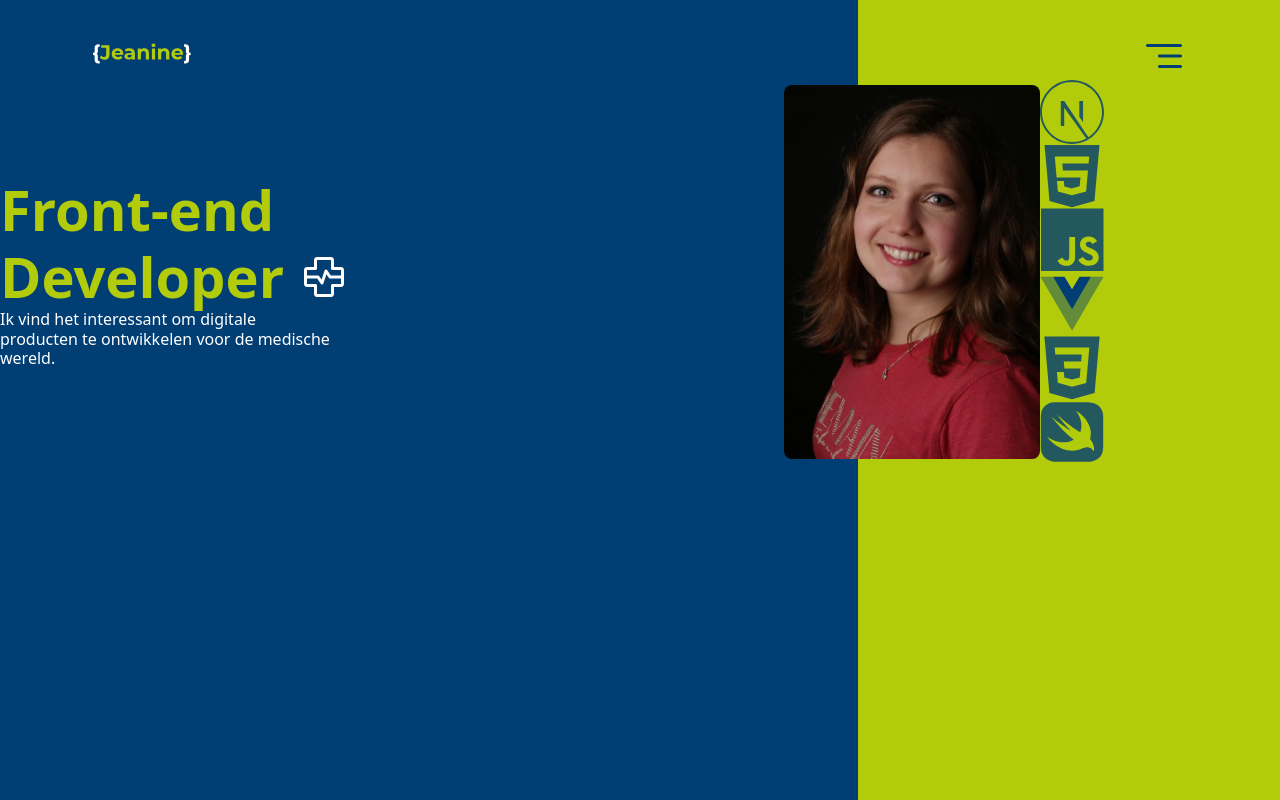
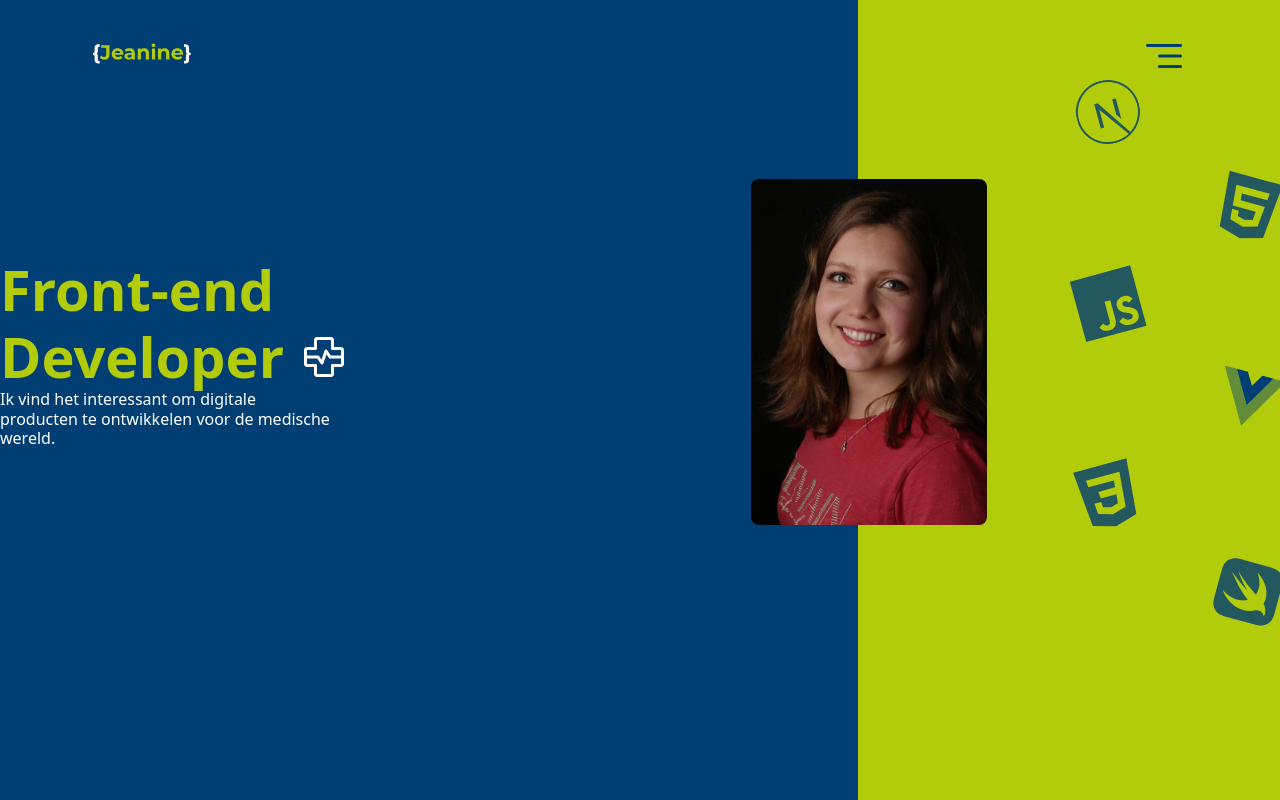
Before and after one commit to Jeanine96/portfolio_jeanine, a Next.js app: page / in a window 1280 px wide. Built offline with nearby package versions, Linux system fonts and the light colour scheme.

Commit message:
Made content for on homepage

```diff
--- a/app/page.tsx
+++ b/app/page.tsx
@@ -1,18 +1,33 @@
 import IconsColumn from "@/components/ProgramLanguageIcon";
 
-const CodeIcons = [
-  { src: "/nextjs-icon.svg", alt: "Next.js", rotate: 7.32 },
-  { src: "/html5-icon.svg", alt: "HTML5" },
-  { src: "/javascript-icon.svg", alt: "JavaScript" },
-  { src: "/vuejs-icon.svg", alt: "Vue.js" },
-  { src: "/css3-icon.svg", alt: "Vue.js" },
-  { src: "/swiftui-icon.svg", alt: "SwiftUI" },
+export default function Home() {
+  const codeIcons = [
+    { src: "/nextjs-icon.svg", alt: "Next.js", rotate: -15.22 },
+    {
+      src: "/html5-icon.svg",
+      alt: "HTML5",
+      rotate: 15.22,
+      className: "ml-35",
+    },
+    { src: "/javascript-icon.svg", alt: "JavaScript", rotate: -15.22 },
+    {
+      src: "/vuejs-icon.svg",
+      alt: "Vue.js",
+      rotate: 15.22,
+      className: "ml-35",
+    },
+    { src: "/css3-icon.svg", alt: "css3.js", rotate: -15.22 },
+    {
+      src: "/swiftui-icon.svg",
+      alt: "SwiftUI",
+      rotate: 15.22,
+      className: "ml-35",
+    },
   ];
 
-export default function Home() {
   return (
     <main>
-      <section className="homePage flex flex-row ml-[152] mt-[60] items-center">
+      <section className="homePage flex flex-row ml-[152] mr-[92] my-[32] items-center">
         <div className="text-frontpage  w-84">
           <div className="text-title">
             <h2 className="text-text-two text-fontsize-h2 font-h2">
@@ -32,17 +47,19 @@ export default function Home() {
             medische wereld.
           </p>
         </div>
-
-        <div className="picture w-1/5 ml-[35%]">
+        <div className="flex-row flex justify-between items-center">
+          <div className="w-1/4 ml-[44%] ">
             <img
-            className="rounded-lg w-full h-auto"
+              className="rounded-lg w-full h-auto relative z-10"
               src="./picture_jeanine.jpeg"
               alt="picture"
             />
+            <div className="absolute top-60 left-232 z-0 h-[340] w-[236] border border-text-three rounded-lg bg-transparent"></div>
           </div>
 
           <div className="">
-          <IconsColumn programlanguageicons={CodeIcons} size={64} />
+            <IconsColumn className="gap-8" programlanguageicons={codeIcons} />
+          </div>
         </div>
       </section>
     </main>
--- a/components/ProgramLanguageIcon.tsx
+++ b/components/ProgramLanguageIcon.tsx
@@ -3,34 +3,44 @@ import Image from "next/image";
 type ProgramLanguageIcon = {
   src: string;
   alt: string;
+  rotate?: number;
+  className?: string;
+  style?: React.CSSProperties;
 };
 
 type IconsColumnProps = {
   programlanguageicons: ProgramLanguageIcon[];
   size?: number;
-  rotate?: number;
   className?: string;
 };
 
 export default function IconsColumn({
   programlanguageicons,
   size = 64,
-  rotate = 0,
   className = "",
 }: IconsColumnProps) {
   return (
     <div className={`flex flex-col ${className}`}>
-      {programlanguageicons.map((icon, index) => (
-        <div key={index} className="shrink-0">
+      {programlanguageicons.map((icon, index) => {
+        const rotation = icon.rotate ?? 0;
+
+        return (
+          <div
+            key={index}
+            className={`shrink-0 ${icon.className ?? ""}`}
+            style={{ ...icon.style }}
+          >
             <Image
               src={icon.src}
               alt={icon.alt}
               width={size}
               height={size}
-            className="object-contain  rotate-[${rotate}deg]"
+              style={{ rotate: `${rotation}deg`, ...icon.style }}
+              className="object-contain"
             />
           </div>
-      ))}
+        );
+      })}
     </div>
   );
 }
```
Lines whose indentation alone changed are shown as unchanged.
